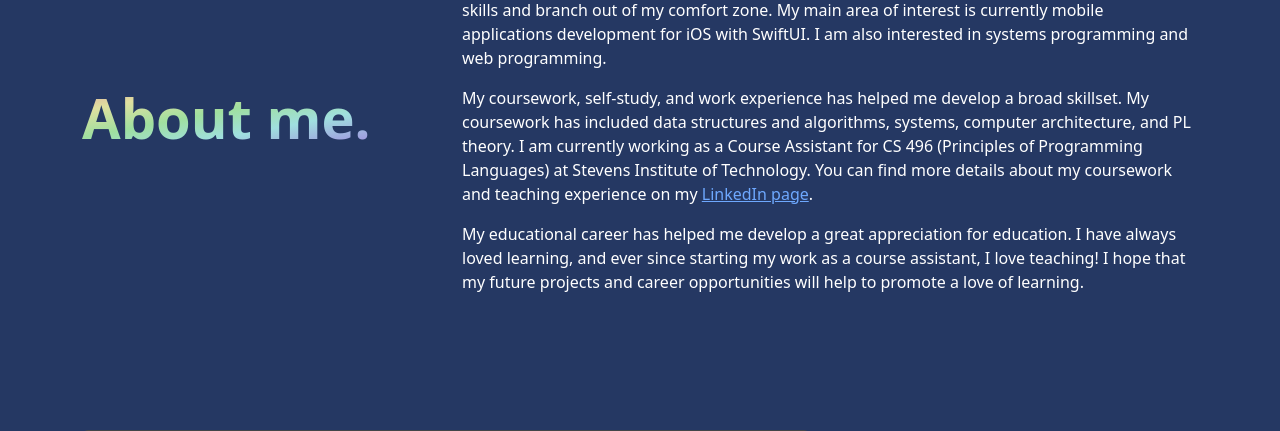
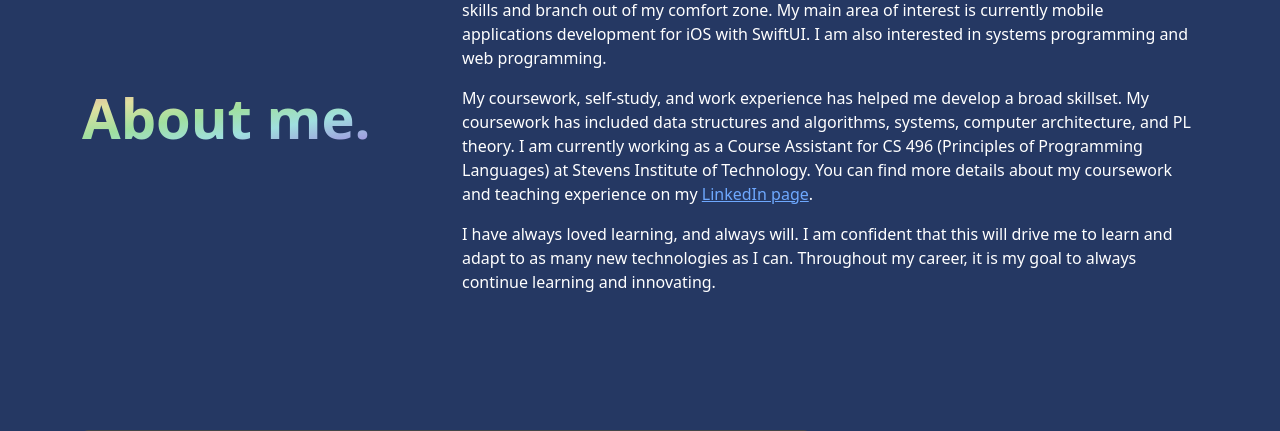
Before and after one commit to jharrisong830/jhg_app, a Flask app: page / in a window 1280 px wide. Shown: the part 397-828 px from the top of the page. Run offline with Flask 3, Linux system fonts and the light colour scheme.

Commit message:
fixed home page

```diff
--- a/api/templates/pages/home.html
+++ b/api/templates/pages/home.html
@@ -37,7 +37,7 @@
 
       <p>My coursework, self-study, and work experience has helped me develop a broad skillset. My coursework has included data structures and algorithms, systems, computer architecture, and PL theory. I am currently working as a Course Assistant for CS 496 (Principles of Programming Languages) at Stevens Institute of Technology. You can find more details about my coursework and teaching experience on my <a href="https://linkedin.com/in/johngraham830">LinkedIn page</a>.</p>
 
-      <p>My educational career has helped me develop a great appreciation for education. I have always loved learning, and ever since starting my work as a course assistant, I love teaching! I hope that my future projects and career opportunities will help to promote a love of learning.</p>
+      <p>I have always loved learning, and always will. I am confident that this will drive me to learn and adapt to as many new technologies as I can. Throughout my career, it is my goal to always continue learning and innovating.</p>
     </div>
   </div>
 </div>
--- a/requirements.txt
+++ b/requirements.txt
@@ -1,2 +1 @@
 Flask>=2.3.2
-requests>=2.31.0
```
